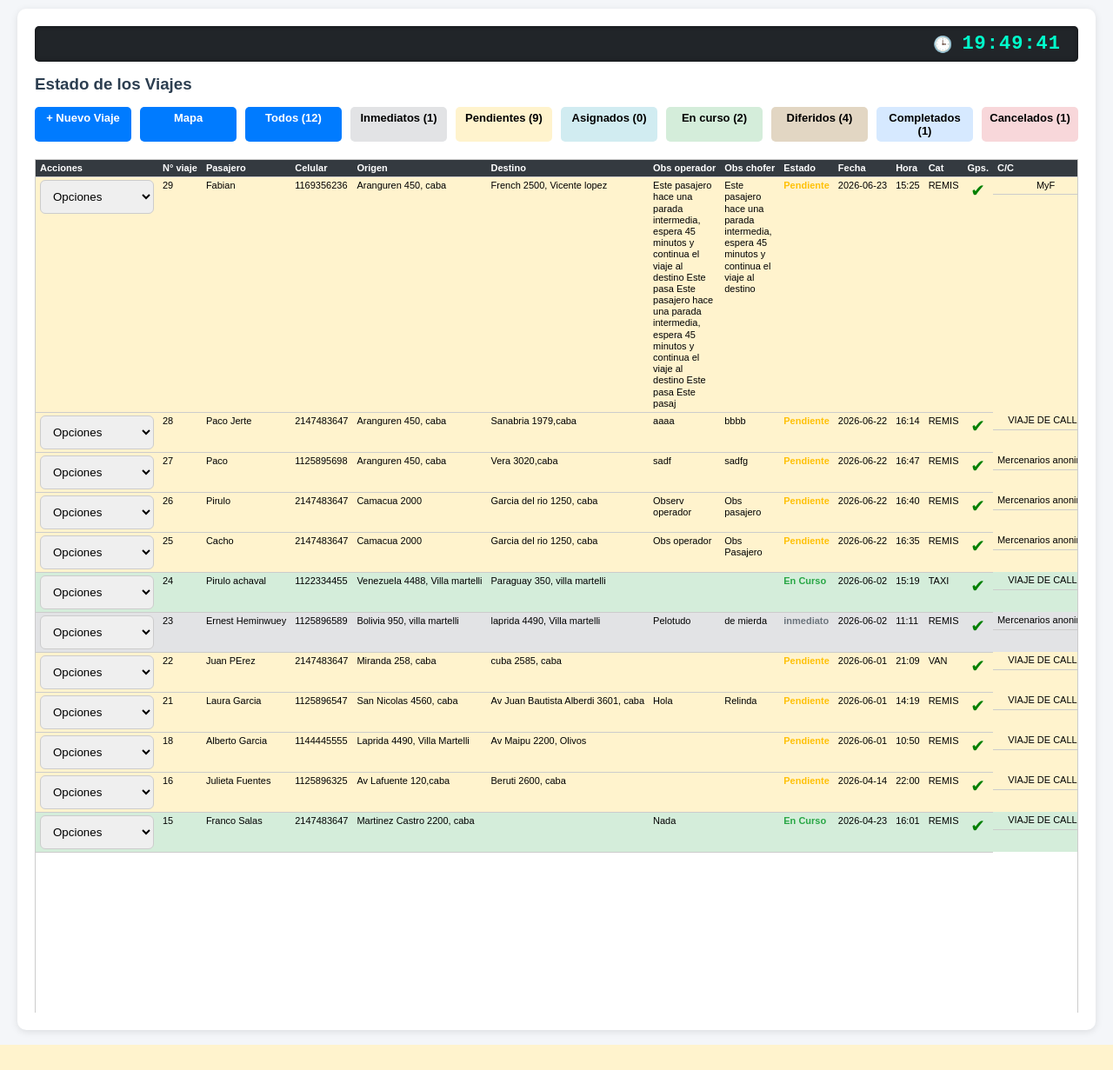
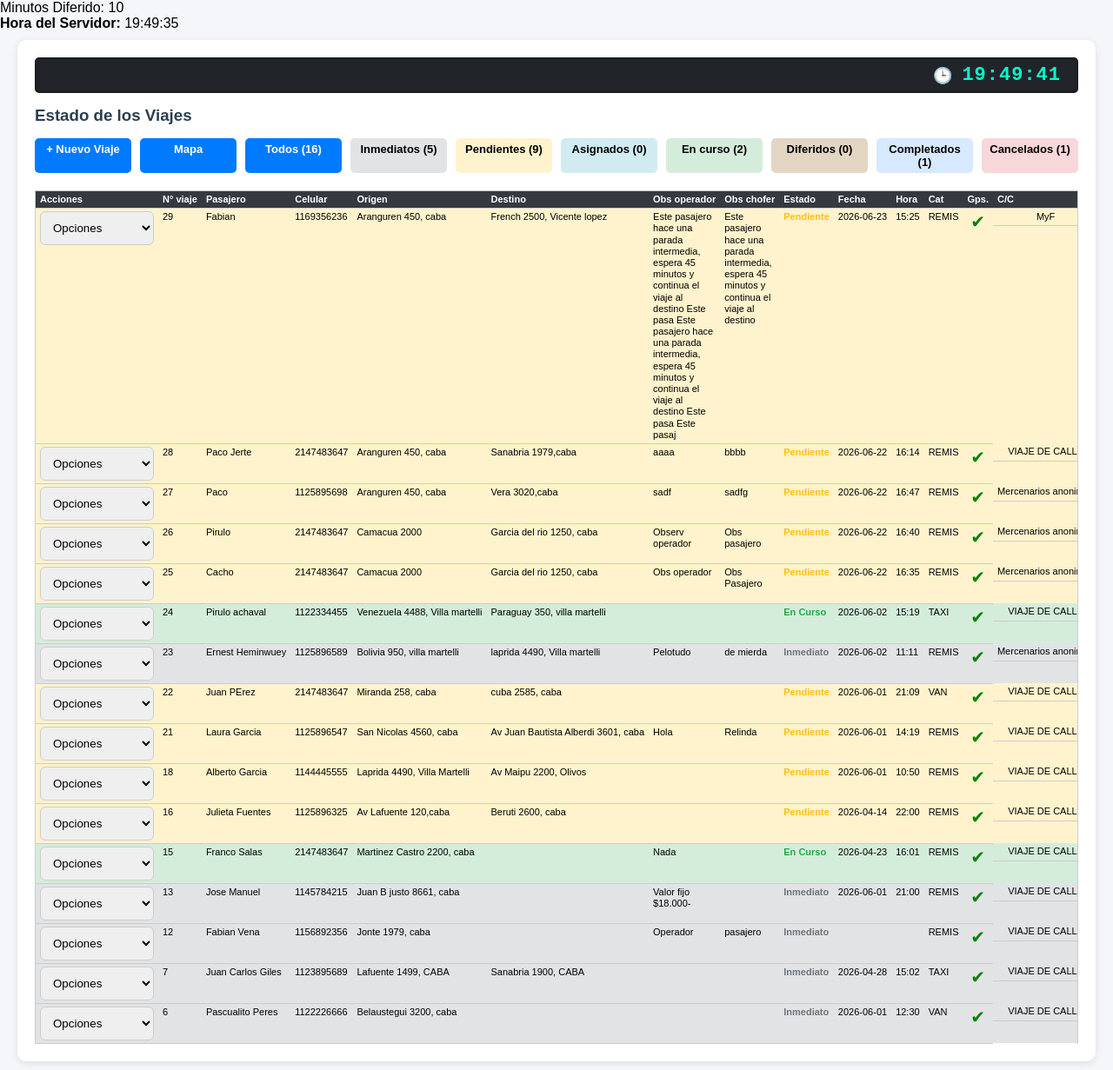
Before and after one commit to fabian145152/app_viajes, a PHP site: page /php/00_administracion/despacho_viajes/lista_viajes.php in a window 1280 px wide. Shown: the whole page at 87% size. Before the commit the page ends 1202 px from the top, so only its background shows below. Run offline with PHP 8.4, Linux system fonts and the light colour scheme; a user stored in the database is signed in; data comes from the database, SQL or seed files in the repository.

Commit message:
25-06-2026

```diff
--- a/php/00_administracion/despacho_viajes/lista_viajes.php
+++ b/php/00_administracion/despacho_viajes/lista_viajes.php
@@ -1,6 +1,35 @@
 <?php
 include_once "../../../funciones/funciones.php";
 protegerPagina([0, 3]);
+
+// Pasar diferidos a pendientes
+// Pasar diferidos a inmediatos
+$conn = conexion();
+include_once "../seteos/min_diferido.php";
+
+// Nota: Asegúrate de que dentro de 'min_diferido.php' se le asigne un valor numérico a $min_diferido (ej: $min_diferido = 15;)
+
+echo "Minutos Diferido: " . $min_diferido . "<br>";
+
+$min_diferido = $min_diferido - 1;
+
+
+
+echo "<strong>Hora del Servidor: </strong>" . date('H:i:s');
+//echo "<strong>Zona Horaria PHP:</strong> " . date_default_timezone_get();
+
+
+$sql = "UPDATE viajes_despacho
+SET estado = CASE
+    WHEN TIMESTAMPDIFF(MINUTE, NOW(), TIMESTAMP(fecha, hora)) > ? THEN 'Diferido'
+    ELSE 'Inmediato'
+END
+WHERE estado IN ('Diferido', 'Inmediato')
+";
+
+$stmt = $conn->prepare($sql);
+$stmt->execute([$min_diferido]);
+
 
 // BORRAR DIRECTO (Si todavía usás el botón clásico por GET)
 if (isset($_GET['borrar'])) {
@@ -101,13 +130,10 @@ usort($viajes, function ($a, $b) {
 <head>
     <meta charset="UTF-8">
     <title>Listado de Viajes</title>
-
     <link rel="stylesheet" href="../../../css/estilos.css">
     <link rel="stylesheet" href="../../../css/listado_viajes.css">
     <link rel="stylesheet" href="lista_viajes.css">
-    <style>
-
-    </style>
+    <meta http-equiv="refresh" content="30">
 </head>
 
 <body>
--- a/php/00_administracion/seteos/min_diferido.php
+++ b/php/00_administracion/seteos/min_diferido.php
@@ -2,12 +2,12 @@
 // ==============================================================
 // CONFIGURACIÓN GLOBAL AUTOMÁTICA DE TIEMPOS
 // ==============================================================
-$min_diferido = 11;
+$min_diferido = 10;
 if (!defined('MIN_DIFERIDO')) {
     define('MIN_DIFERIDO', $min_diferido);
 }
 
-$tiempo_aire = 77;
+$tiempo_aire = 10;
 if (!defined('TIEMPO_AIRE')) {
     define('TIEMPO_AIRE', $tiempo_aire);
 }
```
